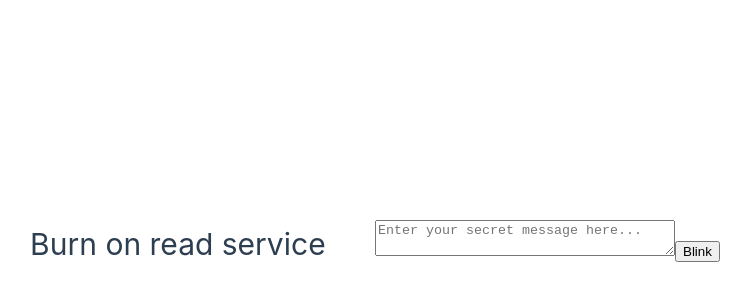
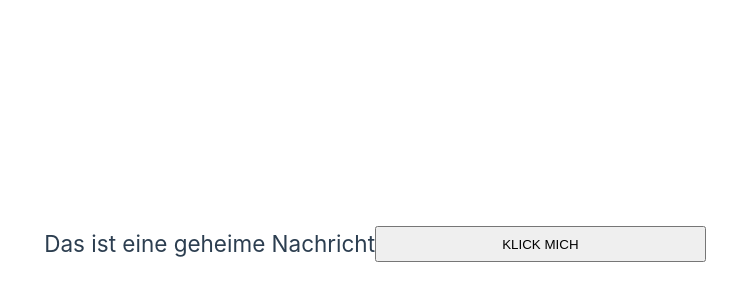
Before and after one commit to coding-bootcamps-eu/blink-and-gone, a Vue app in the folder frontend/: page /messages/1 in a window 1280 px wide. Shown: the part 156-456 px from the top of the page, without its empty margins (265-1016 px from the left). Built offline with nearby package versions, Linux system fonts and the light colour scheme; no server answers.

Commit message:
feat: show message view

```diff
--- a/frontend/src/App.vue
+++ b/frontend/src/App.vue
@@ -13,5 +13,5 @@ getData()
 </script>
 
 <template>
-  <BlinkGone />
+  <RouterView />
 </template>
--- a/frontend/src/router/index.ts
+++ b/frontend/src/router/index.ts
@@ -8,6 +8,11 @@ const router = createRouter({
       path: '/',
       name: 'home',
       component: BlinkGone
+    },
+    {
+      path: '/messages/:id',
+      name: 'messages',
+      component: () => import('../views/ShowMessage.vue')
     }
   ]
 })
--- /dev/null
+++ b/frontend/src/views/ShowMessage.vue
@@ -0,0 +1,23 @@
+<template>
+  <h2>Das ist eine geheime Nachricht</h2>
+  <button v-on:click="getMessage()" v-if="clicked === false">KLICK MICH</button>
+  <p v-if="clicked === true">{{ secmess }}</p>
+</template>
+
+<script setup lang="ts">
+import { ref } from 'vue'
+import { useRoute } from 'vue-router'
+
+const route = useRoute()
+const id = route.params.id
+let secmess = ''
+let clicked = ref<boolean>(false)
+
+async function getMessage() {
+  const response = await fetch('http://localhost:3000/data/' + id)
+  const result = await response.json()
+  secmess = result
+  clicked.value = true
+  return result
+}
+</script>
```
Also changed, not shown: 1 other file (tests, documents, lock files or other folders).
